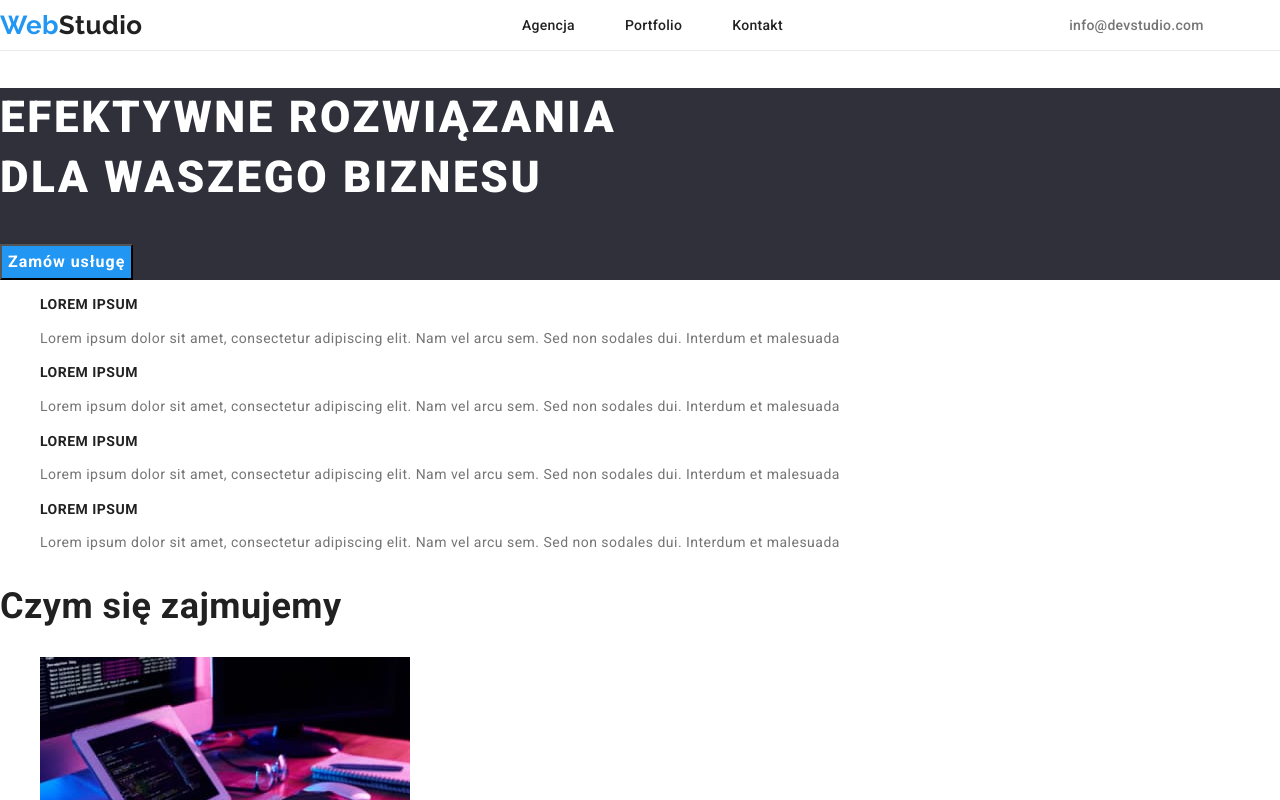
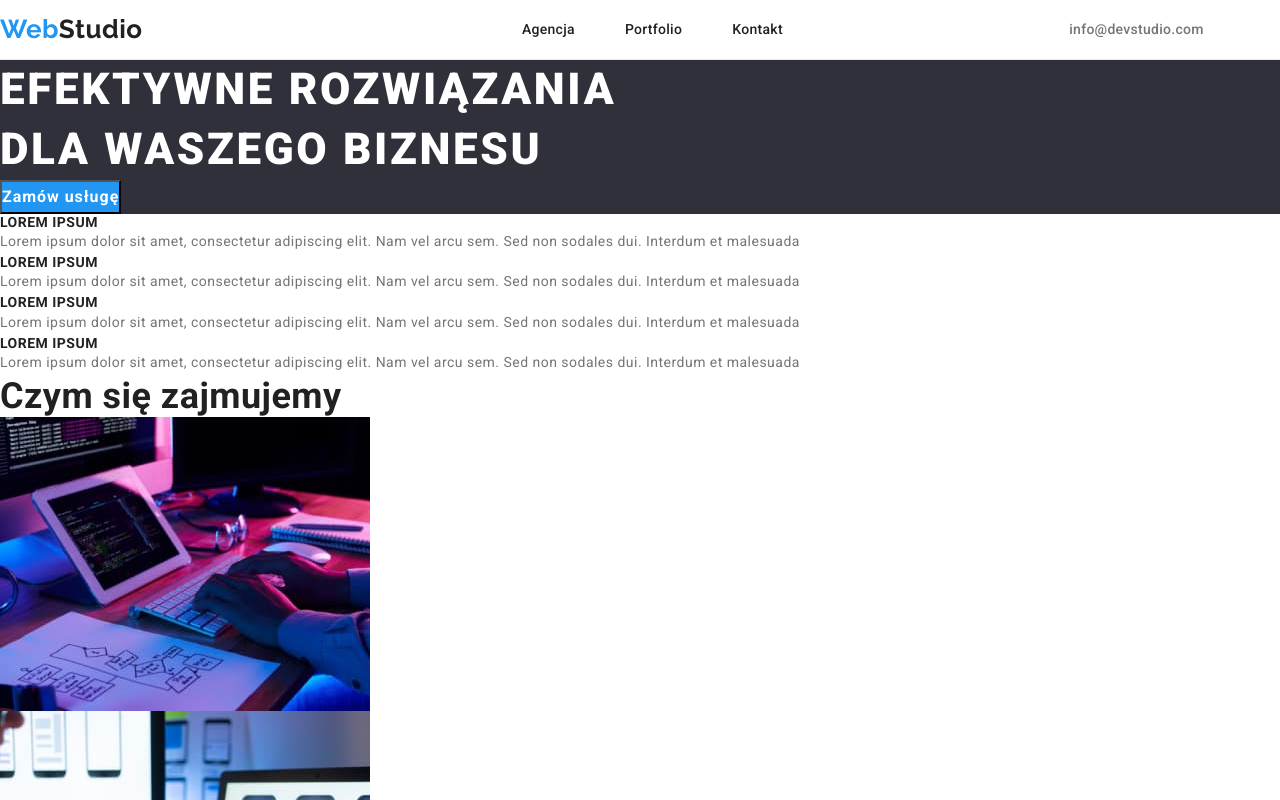
Before and after one commit to EmiliaWenta/goit-html-css-hw3, a plain HTML site: page index.html in a window 1280 px wide. Shown: the top 800 px of the page. Drawn offline with nearby package versions, Linux system fonts and the light colour scheme.

Commit message:
Poprawki 1

```diff
--- a/css/styles.css
+++ b/css/styles.css
@@ -4,6 +4,8 @@ body {
   letter-spacing: 0.03em;
   color: #212121;
   margin: 0;
+  width: 1600px;
+  margin: 0 auto;
 }
 
 :root {
@@ -18,6 +20,8 @@ body {
 *::before,
 *::after {
   box-sizing: border-box;
+  margin: 0;
+  padding: 0;
 }
 
 .container {
@@ -35,10 +39,11 @@ body {
   border-bottom-width: 1px;
   border-bottom-style: solid;
   border-bottom-color: #ececec;
-  width: 1600px;
   display: flex;
   justify-content: space-between;
   align-items: center;
+  padding-top: 14.3px;
+  padding-bottom: 14.3px;
 }
 
 .div-with-logo-and-nav {
```
